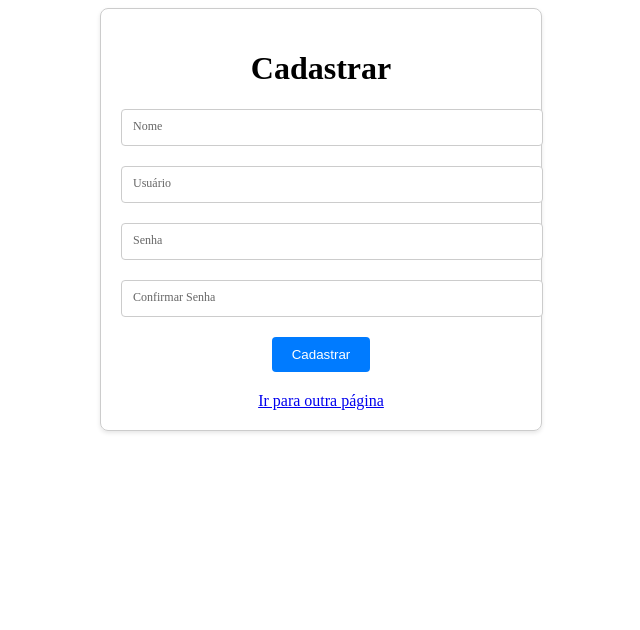
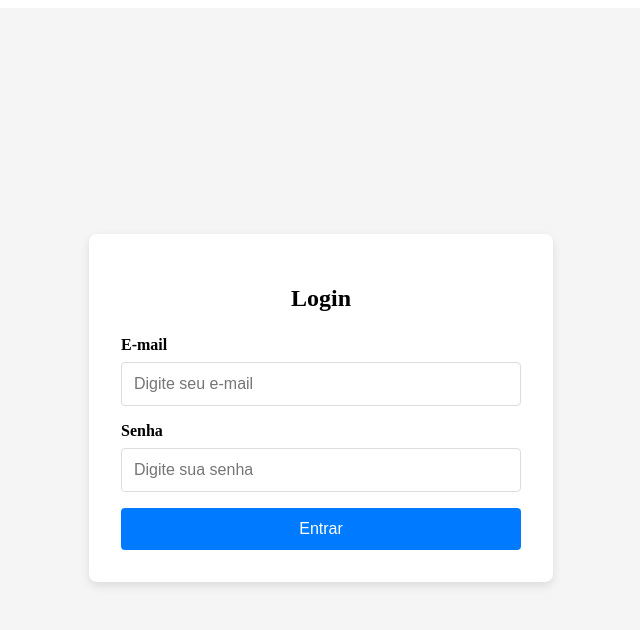
Before and after one commit to eduardoC-hub/eduardoC-hub.github.io, a SvelteKit app: page /DW1 in a window 1280 px wide. Shown: the top 630 px of the page, without its empty margins (319-959 px from the left). Built offline with nearby package versions, Linux system fonts and the light colour scheme.

Commit message:
corrigido

```diff
--- a/src/routes/DW1/+page.svelte
+++ b/src/routes/DW1/+page.svelte
@@ -1,162 +1,120 @@
 <script>
-    import { onMount } from "svelte";
+    import { onMount } from 'svelte';
 
-    let nome = "";
-    let usuario = "";
-    let senha = "";
-    let confirmSenha = "";
-    let msgError = "";
-    let msgSuccess = "";
+    let email = '';
+    let password = '';
+    let errorMessage = '';
 
-    function cadastrar() {
-      // Limpa mensagens anteriores
-      msgError = "";
-      msgSuccess = "";
-
-      // Validação de campos
-      if (!nome || !usuario || !senha || !confirmSenha) {
-        msgError = "Todos os campos são obrigatórios!";
-        return;
+    // Função para validar o formulário
+    function validateForm() {
+      if (!email || !password) {
+        errorMessage = 'Por favor, preencha todos os campos.';
+        return false;
       }
 
-      if (senha !== confirmSenha) {
-        msgError = "As senhas não coincidem!";
-        return;
+      if (!/^[^\s@]+@[^\s@]+\.[^\s@]+$/.test(email)) {
+        errorMessage = 'Insira um e-mail válido.';
+        return false;
       }
 
-      // Simula sucesso no cadastro
-      msgSuccess = "Cadastro realizado com sucesso!";
-      function cadastrar() {
-  // Limpa mensagens anteriores
-  msgError = "";
-  msgSuccess = "";
-
-  // Limpa os campos após o sucesso
-  nome = "";
-  usuario = "";
-  senha = "";
-  confirmSenha = "";
-}
+      errorMessage = '';
+      return true;
     }
 
+    // Função para lidar com o envio do formulário
+    function handleSubmit(event) {
+      event.preventDefault();
+
+      if (validateForm()) {
+        console.log('E-mail:', email);
+        console.log('Senha:', password);
+        alert('Login bem-sucedido!');
+
+        // Resetar campos
+        email = '';
+        password = '';
+      }
+    }
   </script>
 
-
-  <div class="container">
-    <h1>Cadastrar</h1>
-
-    <div id="msgError">{msgError}</div>
-    <div id="msgSuccess">{msgSuccess}</div>
-
-    <div class="label-float">
-      <input
-        type="text"
-        id="nome"
-        bind:value={nome}
-        placeholder=" "
-        required
-      />
-      <label id="labelNome" for="nome">Nome</label>
-    </div>
-
-    <div class="label-float">
-      <input
-        type="text"
-        id="usuario"
-        bind:value={usuario}
-        placeholder=" "
-        required
-      />
-      <label id="labelUsuario" for="usuario">Usuário</label>
-    </div>
-
-    <div class="label-float">
-      <input
-        type="password"
-        id="senha"
-        bind:value={senha}
-        placeholder=" "
-        required
-      />
-      <label id="labelSenha" for="senha">Senha</label>
-    </div>
-
-    <div class="label-float">
-      <input
-        type="password"
-        id="confirmSenha"
-        bind:value={confirmSenha}
-        placeholder=" "
-        required
-      />
-      <label id="labelConfirmSenha" for="confirmSenha">Confirmar Senha</label>
-    </div>
-
-    <div class="justify-center">
-      <button on:click={cadastrar}>Cadastrar</button>
-    </div>
-    <div class="justify-center">
-      <a class ="btn" href="/DW2">Ir para outra página</a>
-    </div>
-  </div>
-
-
   <style>
-    /* Estilo básico para centralizar o conteúdo e estilizar o formulário */
-    .container {
-      max-width: 400px;
-      margin: auto;
-      padding: 20px;
-      border: 1px solid #ccc;
-      border-radius: 8px;
-      box-shadow: 0 2px 4px rgba(0, 0, 0, 0.1);
-      text-align: center;
+    .login-container {
+      display: flex;
+      justify-content: center;
+      align-items: center;
+      height: 100vh;
+      background-color: #f5f5f5;
     }
 
-    .label-float {
-      position: relative;
-      margin: 20px 0;
+    .login-box {
+      background: white;
+      padding: 2rem;
+      border-radius: 8px;
+      box-shadow: 0 4px 10px rgba(0, 0, 0, 0.1);
+      max-width: 400px;
+      width: 100%;
     }
 
-    .label-float input {
-      width: 100%;
-      padding: 10px;
-      border: 1px solid #ccc;
-      border-radius: 4px;
+    h2 {
+      text-align: center;
+      margin-bottom: 1.5rem;
     }
 
-    .label-float label {
-      position: absolute;
-      top: 10px;
-      left: 12px;
-      font-size: 12px;
-      color: #666;
+    form {
+      display: flex;
+      flex-direction: column;
     }
 
-    .justify-center {
-      margin-top: 20px;
+    label {
+      margin-bottom: 0.5rem;
+      font-weight: bold;
+    }
+
+    input {
+      padding: 0.75rem;
+      margin-bottom: 1rem;
+      border: 1px solid #ddd;
+      border-radius: 4px;
+      font-size: 1rem;
+    }
+
+    .error {
+      color: red;
+      font-size: 0.9rem;
+      margin-bottom: 1rem;
     }
 
     button {
-      padding: 10px 20px;
+      padding: 0.75rem;
       background-color: #007bff;
       color: white;
       border: none;
       border-radius: 4px;
       cursor: pointer;
+      font-size: 1rem;
     }
 
     button:hover {
       background-color: #0056b3;
     }
+  </style>
 
-    #msgError {
-      color: red;
-      margin-bottom: 10px;
-    }
+  <div class="login-container">
+    <div class="login-box">
+      <h2>Login</h2>
 
-    #msgSuccess {
-      color: green;
-      margin-bottom: 10px;
-    }
-  </style>
+      {#if errorMessage}
+        <div class="error">{errorMessage}</div>
+      {/if}
+
+      <form on:submit|preventDefault={handleSubmit}>
+        <label for="email">E-mail</label>
+        <input type="email" id="email" bind:value={email} placeholder="Digite seu e-mail" />
+
+        <label for="password">Senha</label>
+        <input type="password" id="password" bind:value={password} placeholder="Digite sua senha" />
+
+        <button type="submit">Entrar</button>
+      </form>
+    </div>
+  </div>
```
